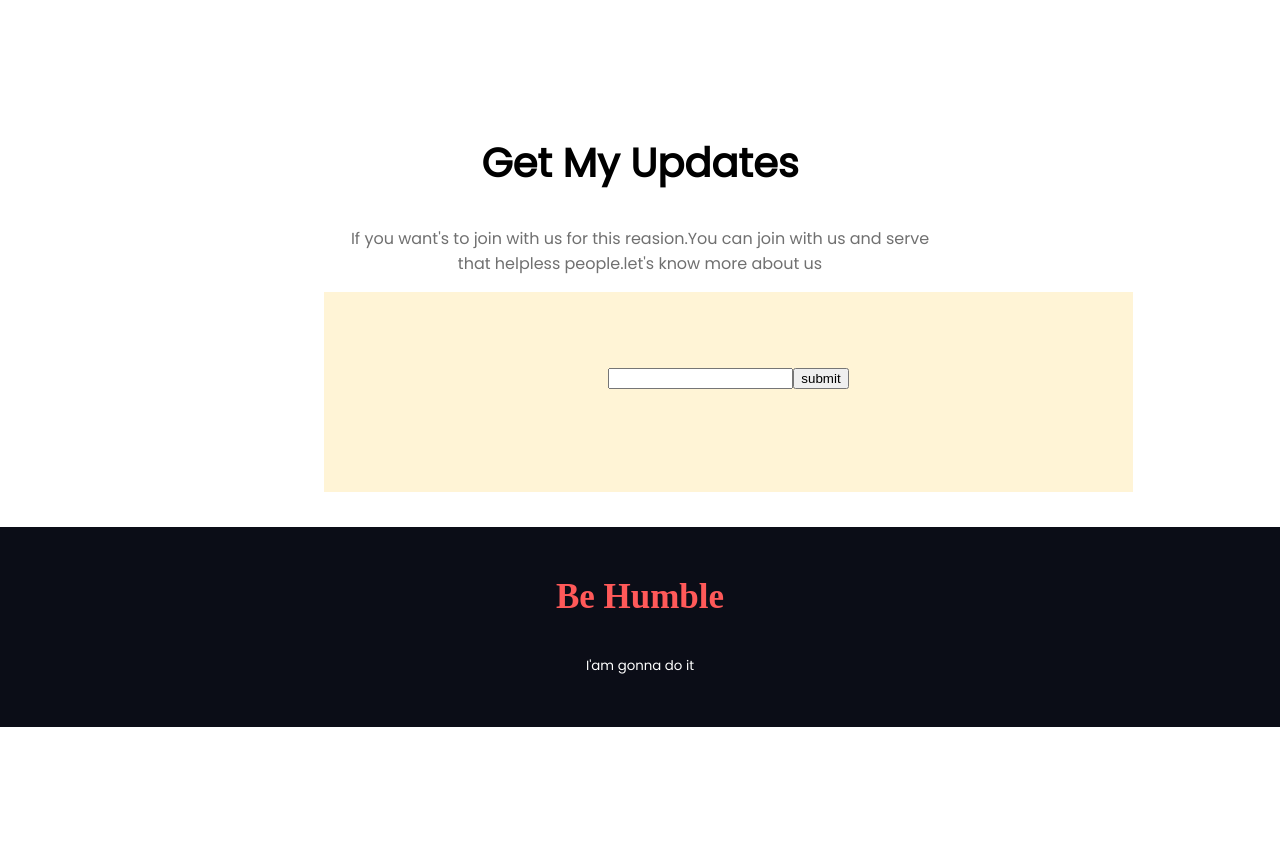
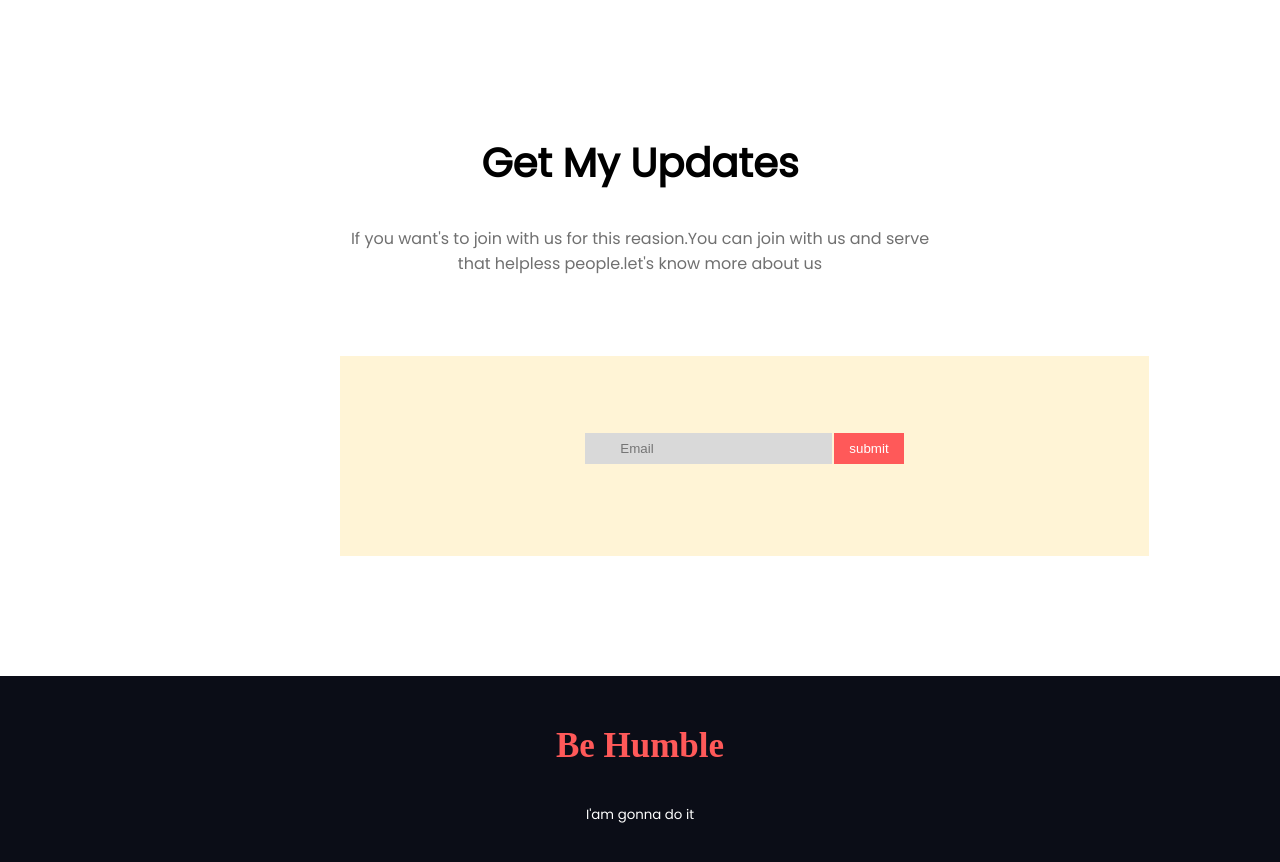
Before and after one commit to MARJUKA-TAHERA/donate-today, a plain HTML site: page index.html in a window 1280 px wide. Shown: the part 2060-2922 px from the top of the page. Before the commit the page ends 2787 px from the top, so only its background shows below. Drawn offline with Linux system fonts and the light colour scheme.

Commit message:
add email section

```diff
--- a/index.html
+++ b/index.html
@@ -105,17 +105,21 @@
         </div>
 
     </section>
-    <section>
+
+    <section class="my-updates">
+
         <div class="donate-paragraph">
             <h2>Get My Updates</h2>
             <p>If you want's to join with us for this reasion.You can join with us and serve <br> that helpless people.let's know more about us</p>
         </div>
+
         <div class="email-container">
             <div class="email-submit-container">
-                <input type="email" name="" id="">
-                <input type="submit" value="submit">
+                <input class="email-input" type="email" name="" placeholder ="Email">
+                <input class="submit-button" type="submit" value="submit">
             </div>
         </div>
+
     </section>
 
 </body>
--- a/style.css
+++ b/style.css
@@ -126,16 +126,34 @@ hr{
     background: #FFF4D6;
     border-radius: 5px;
 }
+.my-updates{
+    margin-bottom: 120px;
+}
 .email-container{
     width: 809px;
     height: 200px;
-    margin-left: 324px;
+    margin-left: 340px;
+    margin-top: 80px;
     background-color: #FFF4D6;
 }
 .email-submit-container{
     display: flex;
     justify-content: center;
     padding: 76px 188px;
+    font-size: 30px;
+}
+.email-input{
+    background-color: #D9D9D9;
+    border-right: #D9D9D9;
+    padding: 8px 35px;
+    border: 1px solid #FFF4D6;
+}
+.submit-button{
+    background-color: #FF5959;
+    border-left: #FF5959;
+    padding: 8px 15px;
+    color: white;
+    border: 1px solid #FFF4D6;
 
 }
 footer{
@@ -143,10 +161,6 @@ footer{
     height: 200px;
     width: auto;
     text-align: center;
-    font-family: 'Courgette', cursive;
-font-family: 'Lobster', cursive;
-font-family: 'Montserrat', sans-serif;
-font-family: 'Poppins', sans-serif;
 
 }
 footer h3{
```
